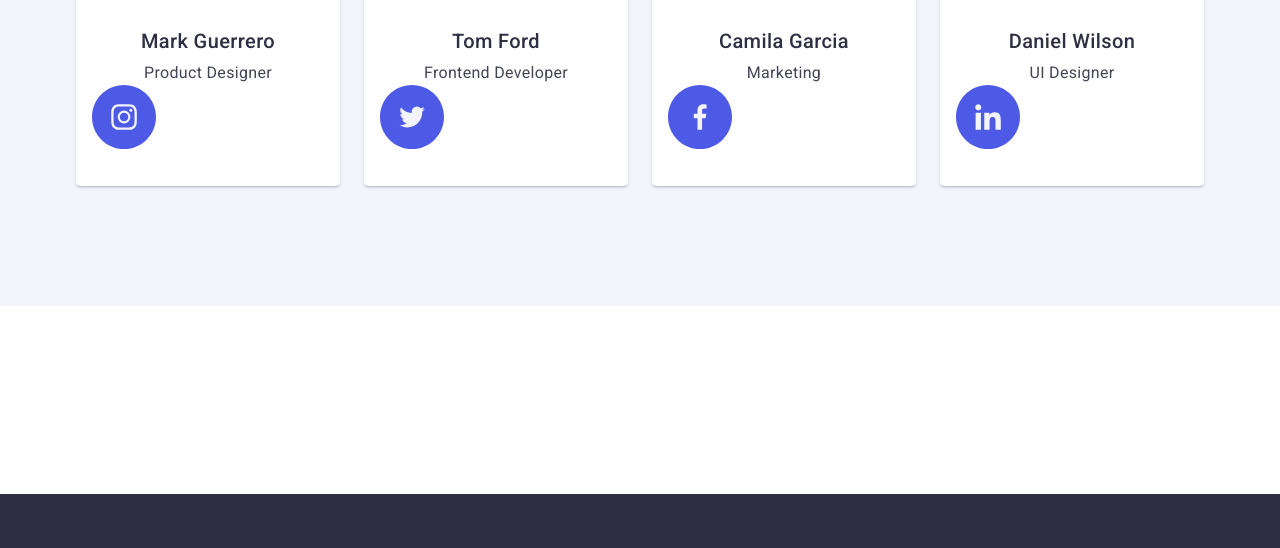
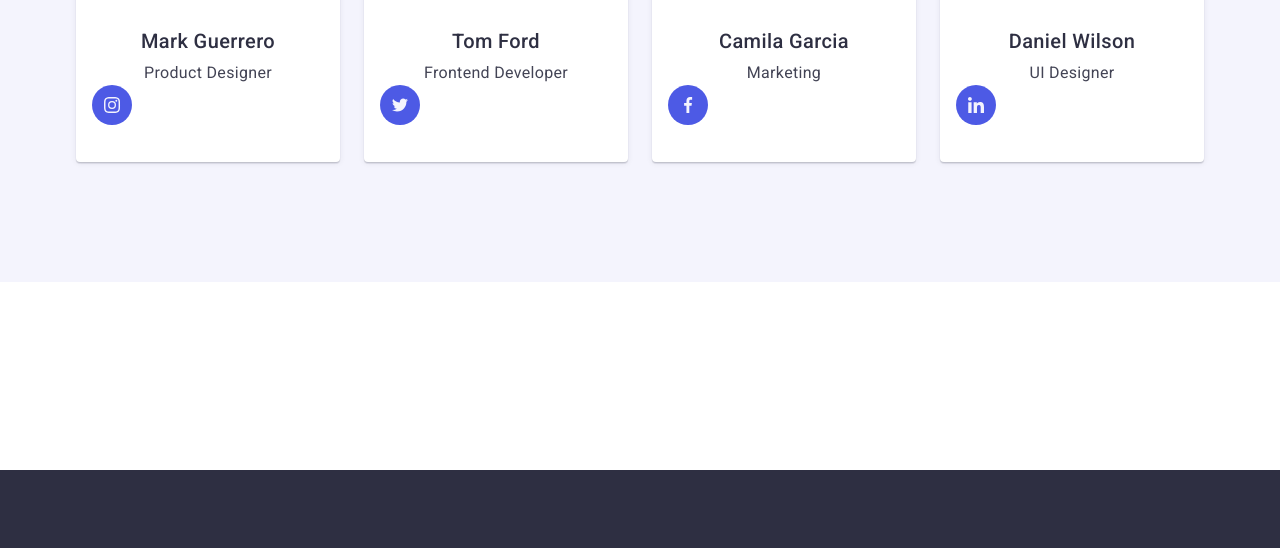
Before and after one commit to AmmelyStar/goit-markup-hw-04, a plain HTML site: page index.html in a window 1280 px wide. Shown: the part 2004-2552 px from the top of the page. Drawn offline with Linux system fonts and the light colour scheme; files whose address does not match are found by name.

Commit message:
Update index.html

```diff
--- a/index.html
+++ b/index.html
@@ -155,7 +155,7 @@ on>
                             <div class="info">
                                 <h3 class="team-title">Mark Guerrero</h3>
                                 <p class="team-text">Product Designer</p>
-                                <svg class="feature-icon" width="64" height="64">
+                                <svg class="team-icon"  width="40" height="40">
                                     <use href="./images/icons.svg/icons.svg#instagram">
                                     <use/>
                                 </svg>
@@ -167,7 +167,7 @@ on>
                             <div class="info">
                                 <h3 class="team-title">Tom Ford</h3>
                                 <p class="team-text">Frontend Developer</p>
-                                <svg class="feature-icon" width="64" height="64">
+                                <svg class="team-icon"  width="40" height="40">
                                     <use href="./images/icons.svg/icons.svg#twitter">
                                     <use/>
                                 </svg>
@@ -179,7 +179,7 @@ on>
                             <div class="info">
                                 <h3 class="team-title">Camila Garcia</h3>
                                 <p class="team-text">Marketing</p>
-                                <svg class="feature-icon" width="64" height="64">
+                                <svg class="team-icon"  width="40" height="40">
                                     <use href="./images/icons.svg/icons.svg#facebook">
                                     <use/>
                                 </svg>
@@ -191,7 +191,7 @@ on>
                             <div class="info">
                                 <h3 class="team-title">Daniel Wilson</h3>
                                 <p class="team-text">UI Designer</p>
-                                <svg class="feature-icon" width="64" height="64">
+                                <svg class="team-icon" width="40" height="40">
                                     <use href="./images/icons.svg/icons.svg#linkedin">
                                     <use/>
                                 </svg>
```
